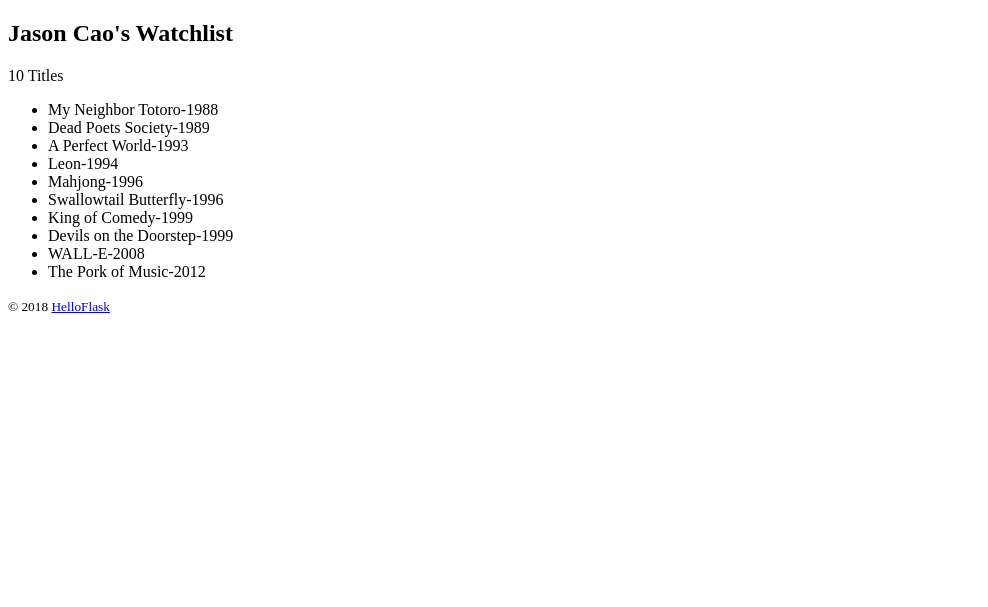
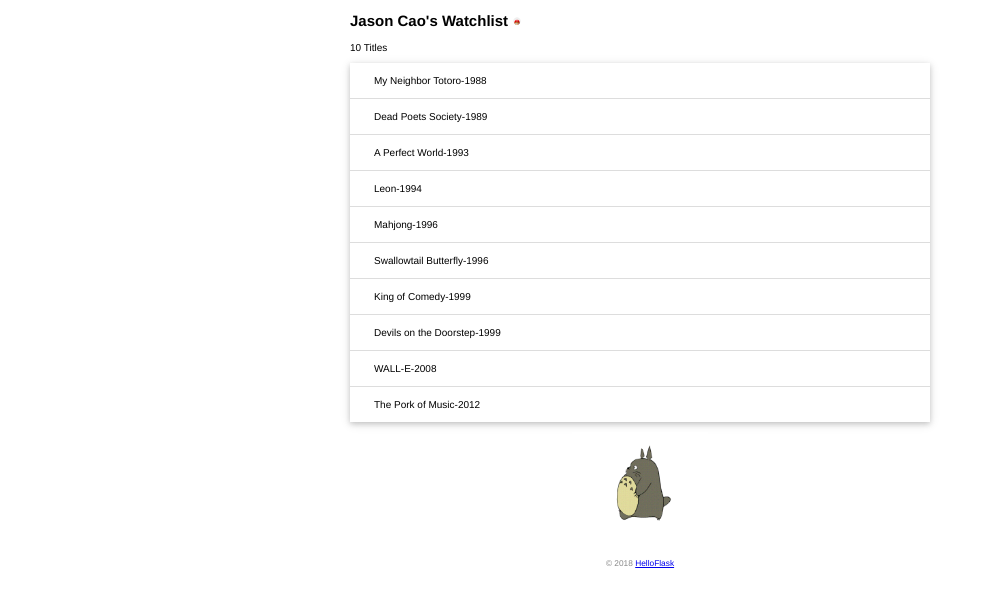
Before and after one commit to caochk/watchlist, a Flask app: page / in a window 1280 px wide. Shown: the top 607 px of the page, without its empty margins (0-988 px from the left). Run offline with Flask 2, Linux system fonts and the light colour scheme.

Commit message:
Add static files

```diff
--- /dev/null
+++ b/static/style.css
@@ -0,0 +1,41 @@
+/*	页面整体	*/
+body	{
+    margin:	auto;
+    max-width:	580px;
+    font-size:	10px;
+    font-family:	Helvetica,	Arial,	sans-serif;
+}
+/*	页脚	*/
+footer	{
+    color:	#888;
+    margin-top:	15px;
+    text-align:	center;
+    padding:	10px;
+}
+/*	头像	*/
+.avatar	{
+    width:	10px;
+}
+/*	电影列表	*/
+.movie-list	{
+    list-style-type:	none;
+    padding:	0;
+    margin-bottom:	10px;
+    box-shadow:	0	2px	5px	0	rgba(0,	0,	0,	0.16),	0	2px	10px	0	rgba(0,	0,	0,	0.12);
+}
+.movie-list	li	{
+    padding:	12px	24px;
+    border-bottom:	1px	solid	#ddd;
+}
+.movie-list	li:last-child	{
+    border-bottom:none;
+}
+.movie-list	li:hover	{
+    background-color:	#f8f9fa;
+}
+/*	龙猫图片	*/
+.totoro	{
+    display:	block;
+    margin:	0	auto;
+    height:	100px;
+}
--- a/templates/index.html
+++ b/templates/index.html
@@ -3,16 +3,22 @@
 <head>
     <meta	charset="utf-8">
     <title>Watchlist for {{ name }}</title>
+    <link rel="icon" href="{{ url_for('static', filename='favicon.png') }}">
+    <link rel="stylesheet" href="{{ url_for('static', filename='style.css') }}" type="text/css">
 </head>
 <body>
-    <h2>{{name}}'s Watchlist</h2>
+    <h2>
+        {{name}}'s Watchlist
+        <img class="avatar" src="{{ url_for('static', filename='images/mario.png') }}" alt="Mario">
+    </h2>
     {#	使用	length	过滤器获取	movies	变量的长度	#}
     <p>{{movies|length}} Titles</p>
-    <ul>
+    <ul class="movie-list">
         {%for movie in movies%}	{#	迭代	movies	变量	#}
         <li>{{movie.title}}-{{movie.year}}</li>	{#	等同于movie['title']	#}
         {%endfor%}	{#	使用	endfor	标签结束	for	语句	#}
     </ul>
+    <img class="totoro" src="{{ url_for('static', filename='images/totoro.gif') }}" alt="Totoro">
     <footer>
         <small>&copy; 2018 <a	href="http://helloflask.com/tutorial">HelloFlask</a></small>
     </footer>
```
Also changed, not shown: static/1.jpg (added), static/favicon.png (added), static/images/mario.png (added), static/images/totoro.gif (added).
